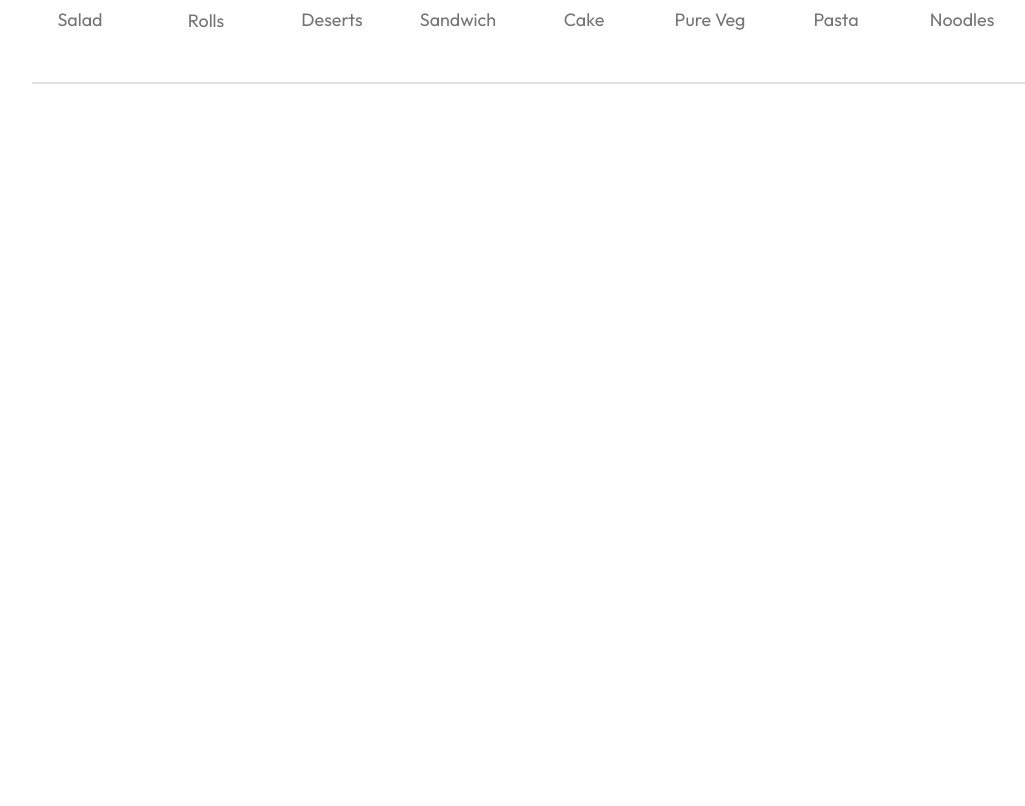
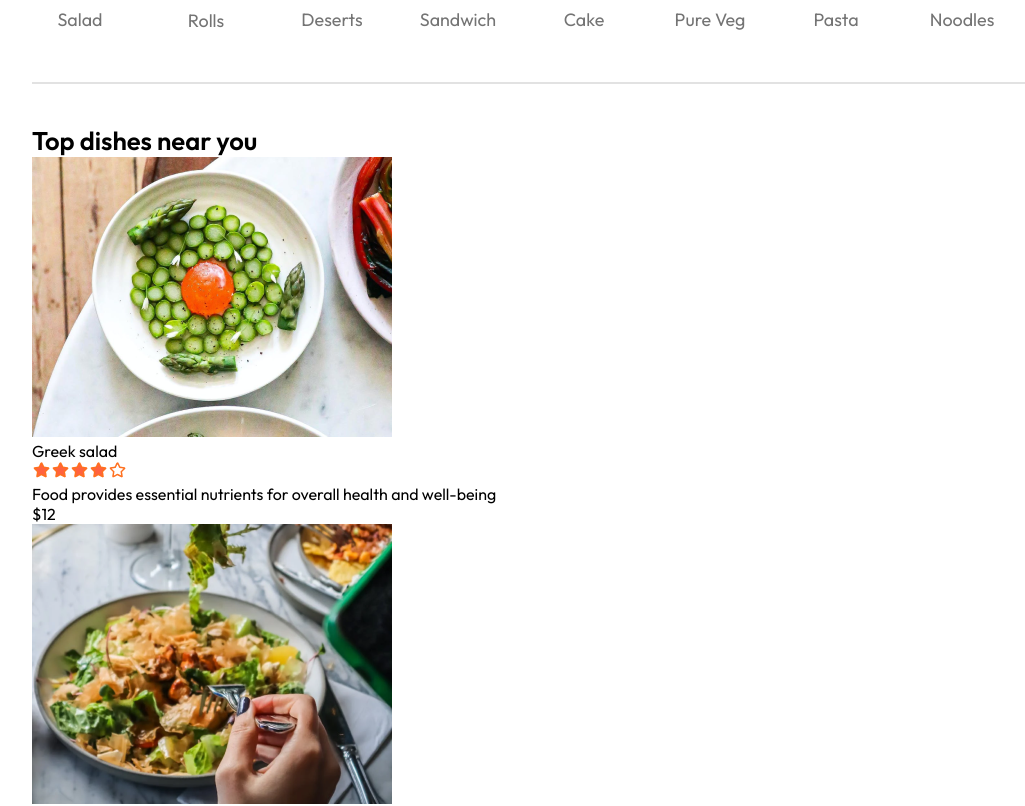
Before and after one commit to rajrawat37/food-delivery-app-react, a React (Vite) app in the folder frontend/: page / in a window 1280 px wide. Shown: the part 840-1646 px from the top of the page, without its empty margins (96-1121 px from the left). Before the commit the page ends 934 px from the top, so only its background shows below. Built offline with nearby package versions, Linux system fonts and the light colour scheme.

Commit message:
feat: menu component

```diff
--- /dev/null
+++ b/frontend/src/components/FoodDisplay/FoodDisplay.css
@@ -0,0 +1,8 @@
+.food-display{
+    margin-top: 30px;
+}
+
+.food-display h2{
+    font-size: max(2vw,24px);
+    font-weight: 600;
+}
--- /dev/null
+++ b/frontend/src/components/FoodDisplay/FoodDisplay.jsx
@@ -0,0 +1,25 @@
+import React, { useContext } from 'react'
+import './FoodDisplay.css'
+import { StoreContext } from '../../context/StoreContext'
+import FoodItem from '../FoodItem/FoodItem';
+
+
+const FoodDisplay = ({category}) => {
+
+    const {food_list} = useContext(StoreContext);
+
+  return (
+    <div className='food-display' id='food-display'>
+        <h2>Top dishes near you</h2>
+
+        <div className="food-display-list">
+            {food_list.map((item,index)=>{
+                return <FoodItem key={index} id={item._id} name={item.name} description={item.description}
+                            price={item.price} image={item.image}/>
+            })}
+        </div>
+    </div>
+  )
+}
+
+export default FoodDisplay
--- /dev/null
+++ b/frontend/src/components/FoodItem/FoodItem.jsx
@@ -0,0 +1,23 @@
+import React from 'react'
+import './FoodItem.css';
+import { assets } from '../../assets/assets';
+
+const FoodItem = ({id,name,price,description,image}) => {
+  return (
+    <div className='food-item'>
+        <div className="food-item-image-container">
+                <img className="food-item-image" src={image} alt="" />
+        </div>
+        <div className="food-item-info">
+            <div className="food-item-name-rating">
+                <p>{name}</p>
+                <img src={assets.rating_starts}></img>
+            </div>
+            <p className="food-item-description">{description}</p>
+            <p className="food-item-price">${price}</p>
+        </div>
+    </div>
+  )
+}
+
+export default FoodItem
--- a/frontend/src/pages/Home/Home.jsx
+++ b/frontend/src/pages/Home/Home.jsx
@@ -1,6 +1,7 @@
 import React, { useState } from 'react'
 import Header from '../../components/Header/Header'
 import ExploreMenu from '../../components/ExploreMenu/ExploreMenu'
+import FoodDisplay from '../../components/FoodDisplay/FoodDisplay';
 
 const Home = () => {
 
@@ -10,6 +11,7 @@
     <div>
       <Header/>
       <ExploreMenu category={category} setCategory={setCategory}/>
+      <FoodDisplay category={category}/>
     </div>
   )
 }
```
Also changed, not shown: frontend/src/components/FoodItem/FoodItem.css (added).
